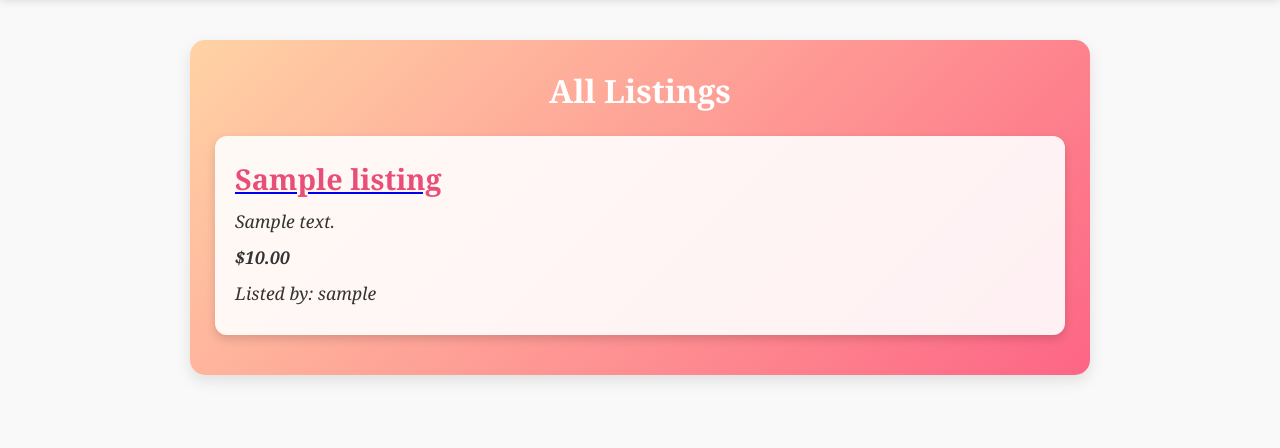
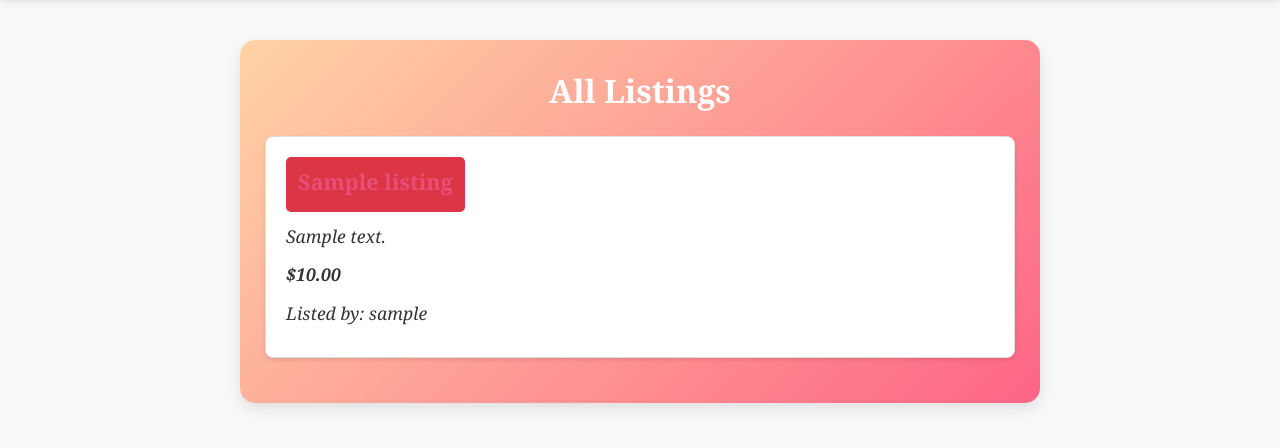
Before and after one commit to dlalude/wesleyan-marketplace, a PHP site: page / in a window 1280 px wide. Shown: the part 90-538 px from the top of the page. Run offline with PHP 8.4, Linux system fonts and the light colour scheme; tables that the repository leaves empty or names only in its code hold one stand-in row (values such as "Sample post").

Commit message:
Saved my local style.css changes

```diff
--- a/style.css
+++ b/style.css
@@ -676,3 +676,63 @@ nav a:last-child {
     width: 90%;
   }
 }
+
+/* Listings section */
+.listings {
+    max-width: 800px;
+    margin: 40px auto;
+}
+
+.listing {
+    background-color: white;
+    border: 1px solid #ddd;
+    padding: 20px;
+    margin-bottom: 20px;
+    border-radius: 8px;
+    box-shadow: 0 2px 4px rgba(0, 0, 0, 0.1);
+    text-align: left;
+}
+
+.listing h3 {
+    margin-top: 0;
+    font-size: 1.5em;
+}
+
+.listing p {
+    margin: 10px 0;
+}
+
+.price {
+    font-weight: bold;
+    font-size: 1.2em;
+    color: #28a745;
+}
+
+.seller {
+    font-style: italic;
+    color: #555;
+}
+
+/* Buttons (Edit/Delete) */
+.listing a {
+    display: inline-block;
+    margin-right: 10px;
+    padding: 8px 12px;
+    background-color: #007BFF;
+    color: white;
+    text-decoration: none;
+    border-radius: 5px;
+    font-size: 0.9em;
+}
+
+.listing a:hover {
+    background-color: #0056b3;
+}
+
+.listing a:last-of-type {
+    background-color: #dc3545;
+}
+
+.listing a:last-of-type:hover {
+    background-color: #c82333;
+}
```
